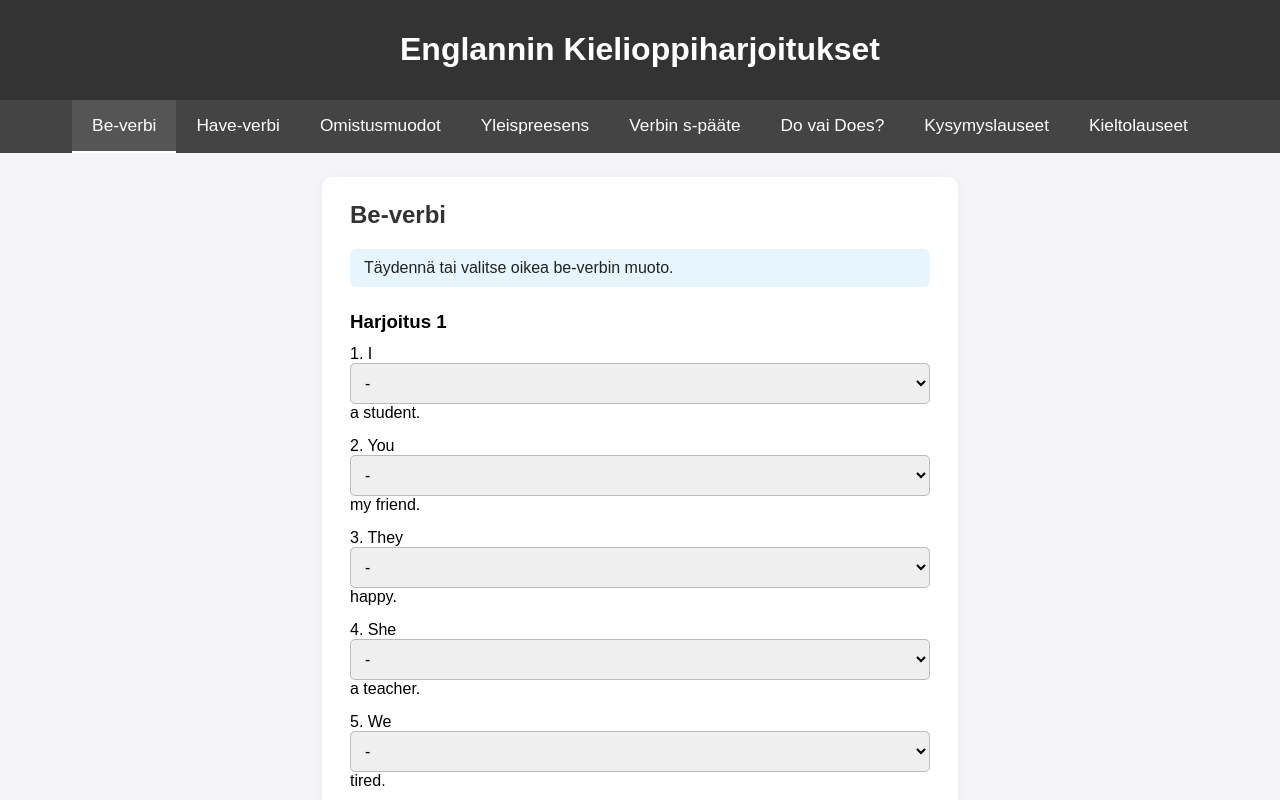
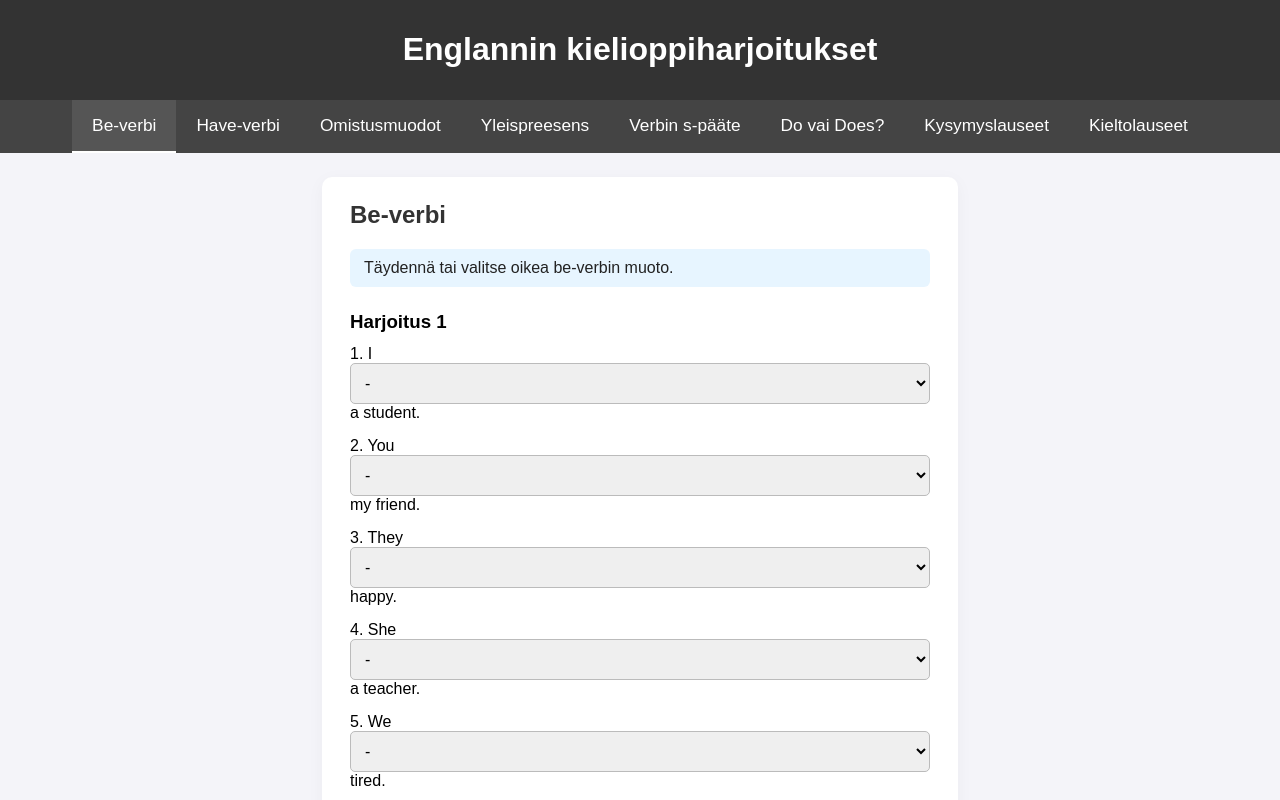
Before and after one commit to EveliinaK2025/ena9, a plain HTML site: page index.html in a window 1280 px wide. Shown: the top 800 px of the page. Drawn offline with Linux system fonts and the light colour scheme.

Commit message:
Update index.html

```diff
--- a/index.html
+++ b/index.html
@@ -170,7 +170,7 @@
 <body>
 
 <header>
-    <h1>Englannin Kielioppiharjoitukset</h1>
+    <h1>Englannin kielioppiharjoitukset</h1>
 </header>
 
 <nav id="navigation">
```
